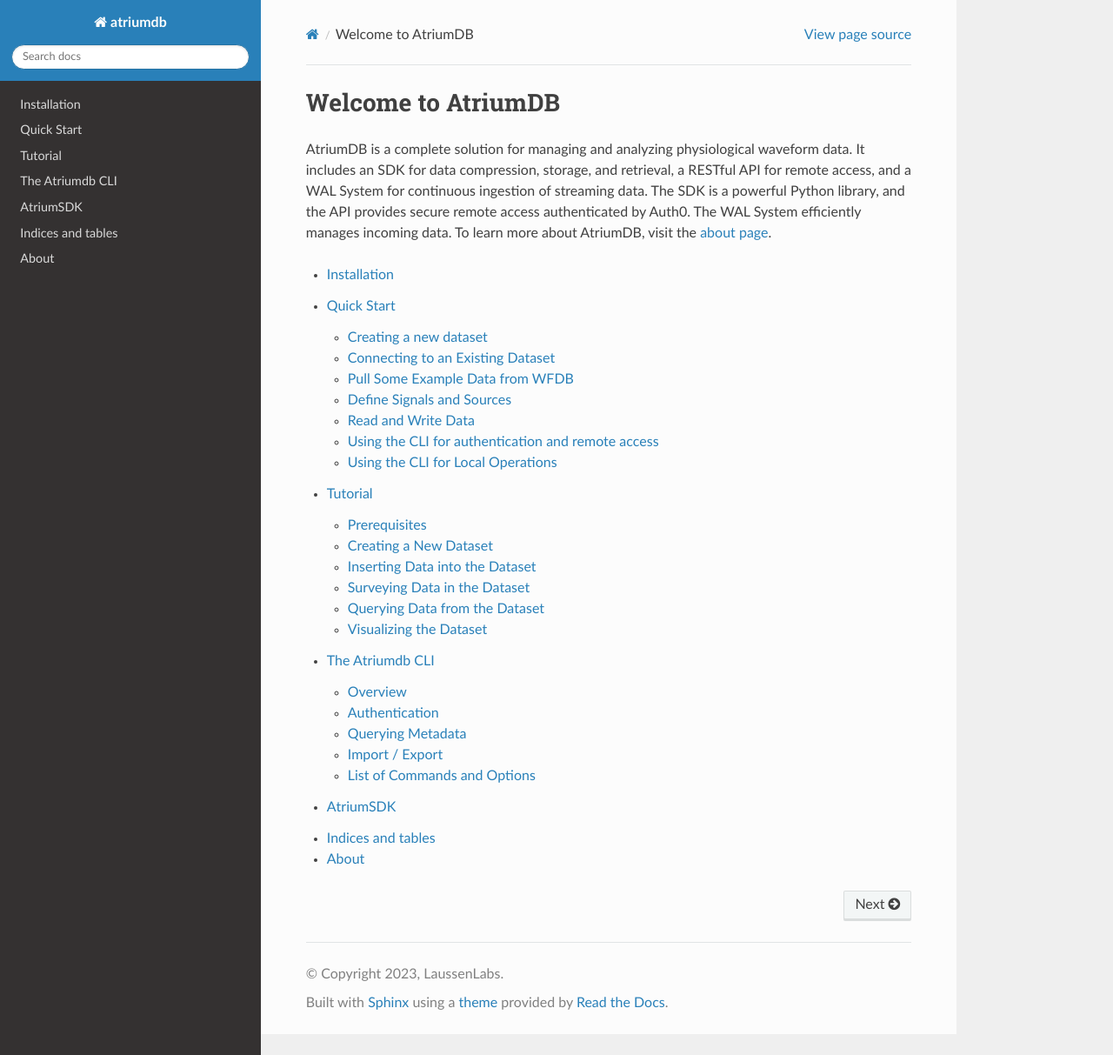
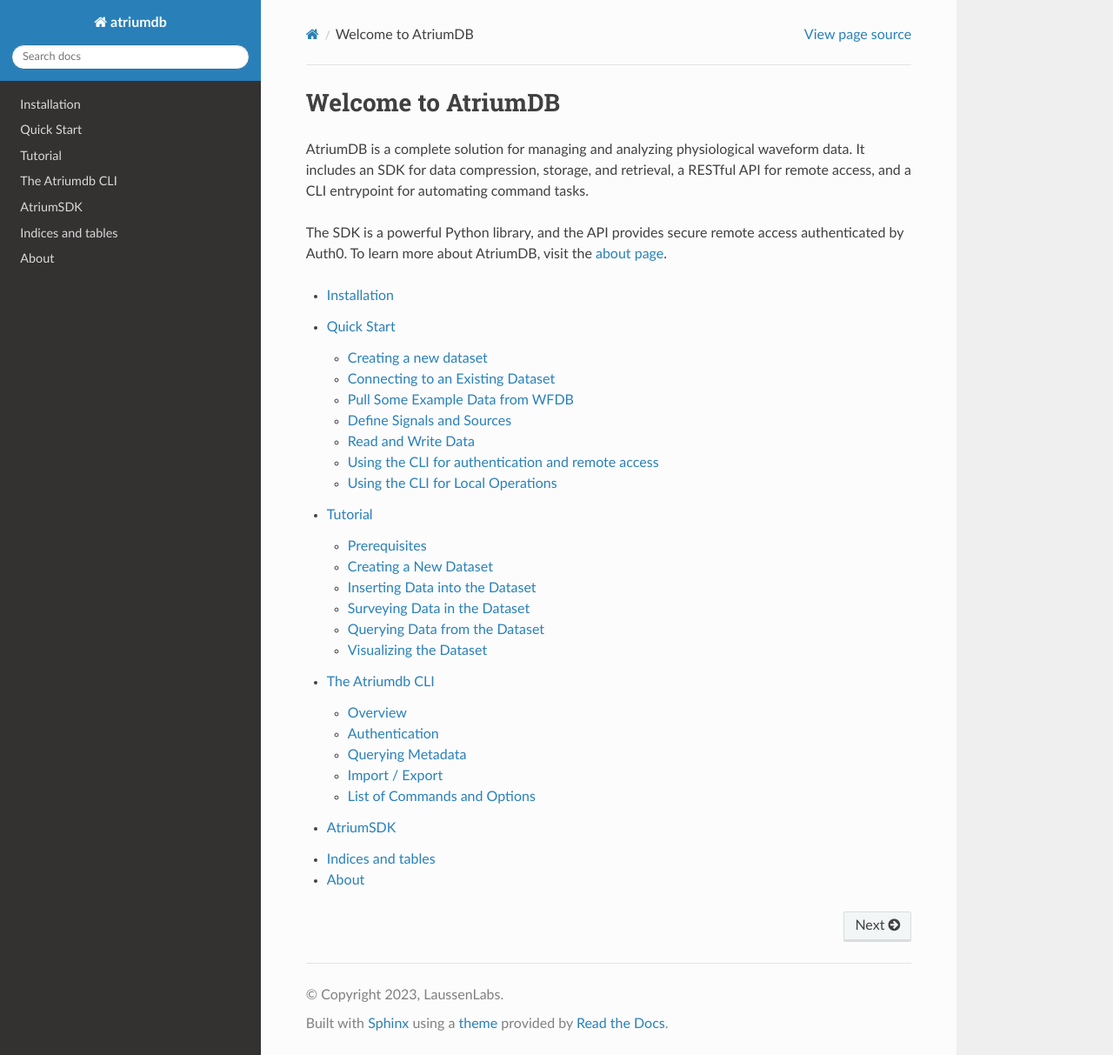
Before and after one commit to LaussenLabs/atriumdb, a Sphinx documentation site: the page built from sdk/docs/source/index.rst, in a window 1280 px wide and 1213 px high. Shown: the whole window at 87% size. Built offline with Sphinx 7.4.7 and the Read the Docs theme 2.0.0, drawn with Linux system fonts in a browser that asks for light colours.

Commit message:
Remove WAL.

```diff
--- a/sdk/docs/source/about.rst
+++ b/sdk/docs/source/about.rst
@@ -9,5 +9,3 @@
 The AtriumDB SDK is a powerful and versatile python library, designed to meet the needs of data scientists and organizations dealing with large amounts of physiological waveform data. This library combines the computational efficiency of a C library with the convenience and familiarity of a Python interface, making it easy for data scientists to use. The SDK provides a comprehensive solution for data compression, storage, and retrieval, with the ability to index data by signal type, data source, and time, providing efficient and reliable data access. Additionally, the SDK incorporates the core functionality of the API, enabling secure remote access to data through Auth0 authentication.
 
 The AtriumDB API is a secure and reliable solution for remote access to AtriumDB datasets. Designed as a RESTful interface, the API provides a flexible and scalable way to access and manipulate data stored in AtriumDB. The API leverages the powerful data compression capabilities of the SDK, reducing the amount of data that needs to be transmitted over the network connection and improving overall efficiency and performance. All remote connections are authenticated by Auth0, ensuring a high standard of data security.
-
-The WAL System is a sophisticated and efficient tool designed to manage large amounts of streaming data. It uses Write Append Log (WAL) files to accumulate incoming data, allowing for seamless and continuous operation. After a predetermined interval, the WAL files are closed and new ones are opened, ensuring the data is efficiently managed and stored. The closed files are then processed and ingested into AtriumDB via the SDK.
--- a/sdk/docs/source/index.rst
+++ b/sdk/docs/source/index.rst
@@ -3,9 +3,9 @@
 
 AtriumDB is a complete solution for managing and analyzing physiological waveform data.
 It includes an SDK for data compression, storage, and retrieval, a RESTful API for remote access,
-and a WAL System for continuous ingestion of streaming data.
+and a CLI entrypoint for automating command tasks.
+
 The SDK is a powerful Python library, and the API provides secure remote access authenticated by Auth0.
-The WAL System efficiently manages incoming data.
 To learn more about AtriumDB, visit the `about page <about.html>`_.
 
 .. toctree::
```
